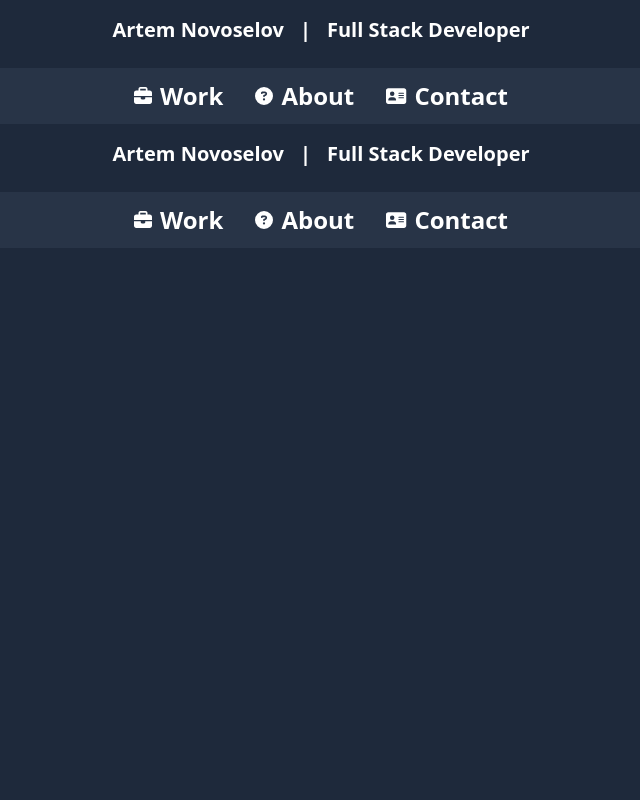
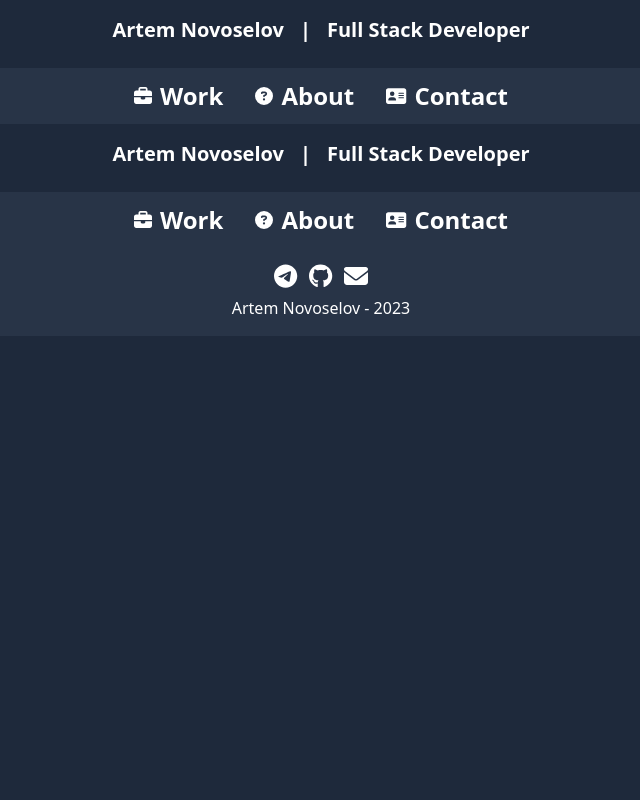
Before and after one commit to potyoma/portfolio, a Next.js app: page /layout in a window 1280 px wide. Shown: the top 800 px of the page, without its empty margins (319-959 px from the left). Built offline with nearby package versions, Linux system fonts and the light colour scheme.

Commit message:
feat: footer with social links

```diff
--- a/components/layout/footer.tsx
+++ b/components/layout/footer.tsx
@@ -1,3 +1,25 @@
-const Footer = () => <div></div>
+import { faGithub, faTelegram } from "@fortawesome/free-brands-svg-icons"
+import { faEnvelope } from "@fortawesome/free-solid-svg-icons"
+import SocialLink from "./socialLink"
+
+const Footer = () => (
+  <div className="flex flex-col items-center gap-2 bg-slate-700 bg-opacity-50 py-4">
+    <ul className="flex justify-around gap-3">
+      <li>
+        <SocialLink to="https://t.me/tyoma_dev" icon={faTelegram} />
+      </li>
+      <li>
+        <SocialLink to="https://github.com/potyoma" icon={faGithub} />
+      </li>
+      <li>
+        <SocialLink
+          to="mailto:artyomnovosyolov254@gmail.com"
+          icon={faEnvelope}
+        />
+      </li>
+    </ul>
+    <span>Artem Novoselov - 2023</span>
+  </div>
+)
 
 export default Footer
--- /dev/null
+++ b/components/layout/socialLink.tsx
@@ -0,0 +1,18 @@
+import { IconProp } from "@fortawesome/fontawesome-svg-core"
+import { FontAwesomeIcon } from "@fortawesome/react-fontawesome"
+import Link from "next/link"
+
+type Props = {
+  icon: IconProp
+  to: string
+}
+
+const SocialLink: React.FC<Props> = ({ icon, to }) => (
+  <div>
+    <Link target="_blank" href={to}>
+      <FontAwesomeIcon size="xl" icon={icon} />
+    </Link>
+  </div>
+)
+
+export default SocialLink
--- a/package.json
+++ b/package.json
@@ -10,6 +10,7 @@
   },
   "dependencies": {
     "@fortawesome/fontawesome-svg-core": "^6.3.0",
+    "@fortawesome/free-brands-svg-icons": "^6.3.0",
     "@fortawesome/free-regular-svg-icons": "^6.3.0",
     "@fortawesome/free-solid-svg-icons": "^6.3.0",
     "@fortawesome/react-fontawesome": "^0.2.0",
```
Also changed, not shown: 1 other file (tests, documents, lock files or other folders).
